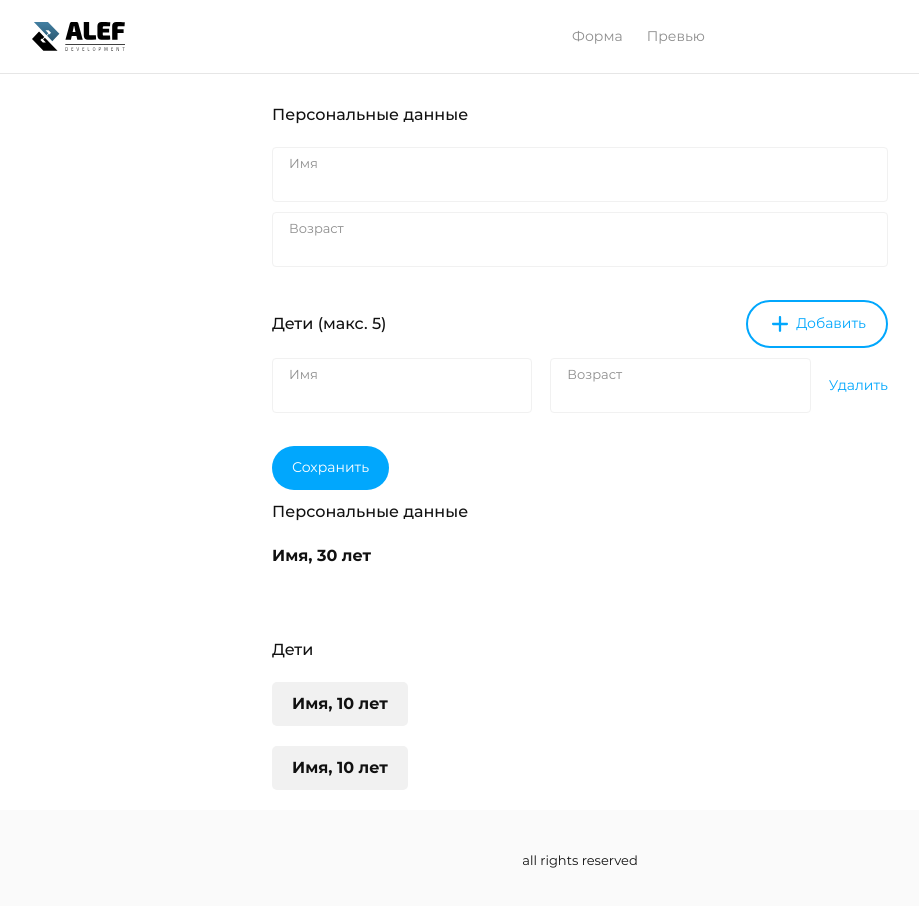
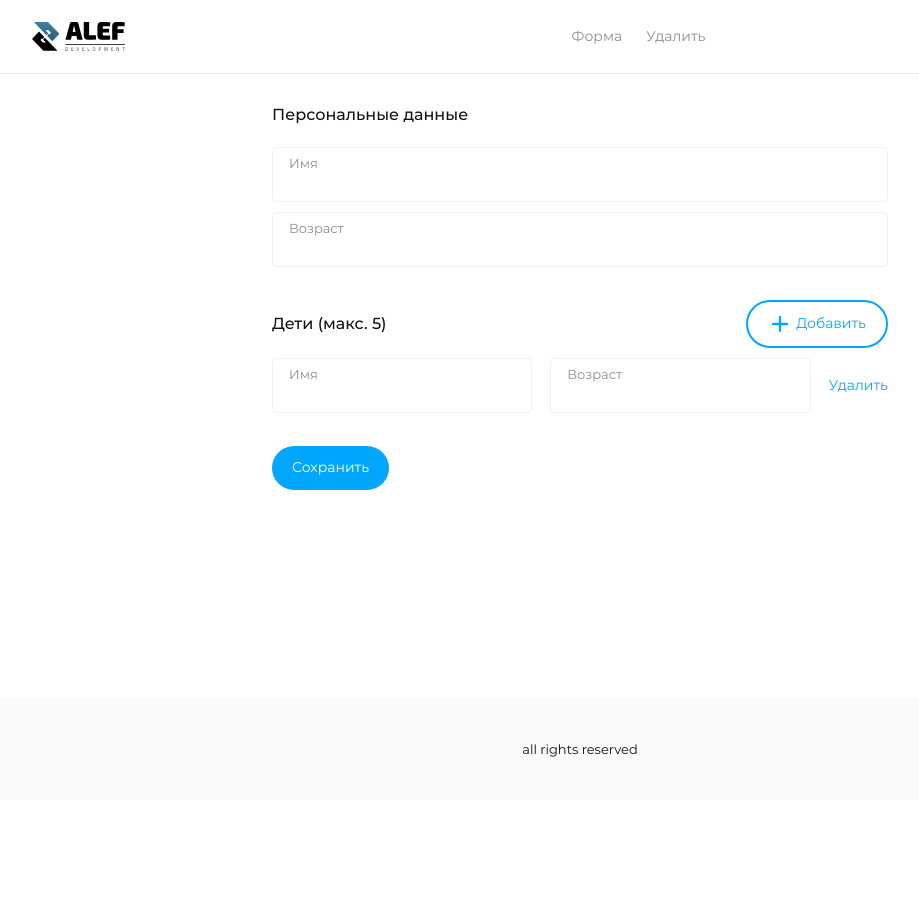
Before and after one commit to ProjectOnGitHub/test-alef, a Vue app: page / in a window 1280 px wide. Shown: the top 906 px of the page, without its empty margins (60-979 px from the left). After the commit the page ends 800 px from the top, so only its background shows below. Built offline with nearby package versions, Linux system fonts and the light colour scheme.

Commit message:
feat: add render select component

```diff
--- a/src/App.vue
+++ b/src/App.vue
@@ -1,7 +1,10 @@
 <template>
   <div class="root">
-    <the-header />
-    <the-main />
+    <the-header
+      @clickToFormButton="viewForm"
+      @clickToPreviewButton="viewPreview"
+    />
+    <the-main :view-component="isVisible" />
     <the-footer />
   </div>
 </template>
@@ -13,6 +16,24 @@ import TheMain from './components/TheMain.vue';
 
 export default {
   components: { TheHeader, TheMain, TheFooter },
+
+  data() {
+    return {
+      isVisible: true,
+    };
+  },
+  methods: {
+    viewForm() {
+      if (!this.isVisible) {
+        this.isVisible = true;
+      }
+    },
+    viewPreview() {
+      if (this.isVisible) {
+        this.isVisible = false;
+      }
+    },
+  },
 };
 </script>
 
@@ -23,7 +44,7 @@ export default {
   justify-items: center;
   align-content: space-between;
   box-sizing: border-box;
-  min-height: 100%;
+  min-height: 100vh;
   grid-template-rows: auto 1fr auto;
   font-family: 'Montserrat', Arial, Helvetica, sans-serif;
   font-weight: normal;
--- a/src/components/BaseButton.vue
+++ b/src/components/BaseButton.vue
@@ -4,6 +4,7 @@
     :class="className"
     :name="nameButton"
     class="button"
+    @click="$emit('click')"
   >
     <slot></slot>
   </button>
@@ -57,5 +58,11 @@ export default {
     background-color: $colors-white;
     padding: 0;
   }
+
+  &_menu {
+    color: $colors-gray;
+    background-color: $colors-white;
+    padding: 0;
+  }
 }
 </style>
--- a/src/components/TheHeader.vue
+++ b/src/components/TheHeader.vue
@@ -8,10 +8,20 @@
       <nav class="header__navigation">
         <ul class="header__menu">
           <li class="header__menu-item">
-            Форма
+            <base-button
+              class-name="button_menu"
+              @click="$emit('clickToFormButton')"
+            >
+              Форма
+            </base-button>
           </li>
           <li class="header__menu-item">
-            Превью
+            <base-button
+              class-name="button_menu"
+              @click="$emit('clickToPreviewButton')"
+            >
+              Удалить
+            </base-button>
           </li>
         </ul>
       </nav>
@@ -22,9 +32,13 @@
 <script>
 import imagesMap from '../utils/images';
 import SvgIcon from './SvgIcon.vue';
+import BaseButton from './BaseButton.vue';
 
 export default {
-  components: { SvgIcon },
+  components: {
+    BaseButton,
+    SvgIcon,
+  },
   data() {
     return {
       images: imagesMap,
--- a/src/components/TheMain.vue
+++ b/src/components/TheMain.vue
@@ -1,7 +1,7 @@
 <template>
   <main class="main">
     <div class="main__container">
-      <base-form>
+      <base-form v-if="viewComponent">
         <base-form-fieldset
           title="Персональные данные"
         >
@@ -49,7 +49,7 @@
         </base-button>
       </base-form>
 
-      <person-info />
+      <person-info v-else />
     </div>
   </main>
 </template>
@@ -72,6 +72,12 @@ export default {
     BaseForm,
     BaseFormInput,
   },
+  props: {
+    viewComponent: {
+      type: Boolean,
+      default: true,
+    },
+  },
 
 };
 </script>
@@ -80,6 +86,7 @@ export default {
 .main {
   @include gridable();
   box-sizing: border-box;
+  grid-row: 2;
 
   &__container {
     @include flexible();
```
